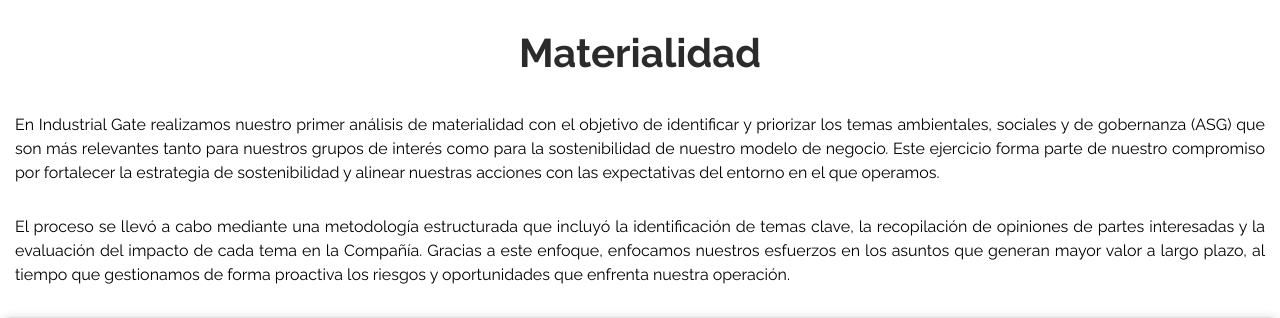
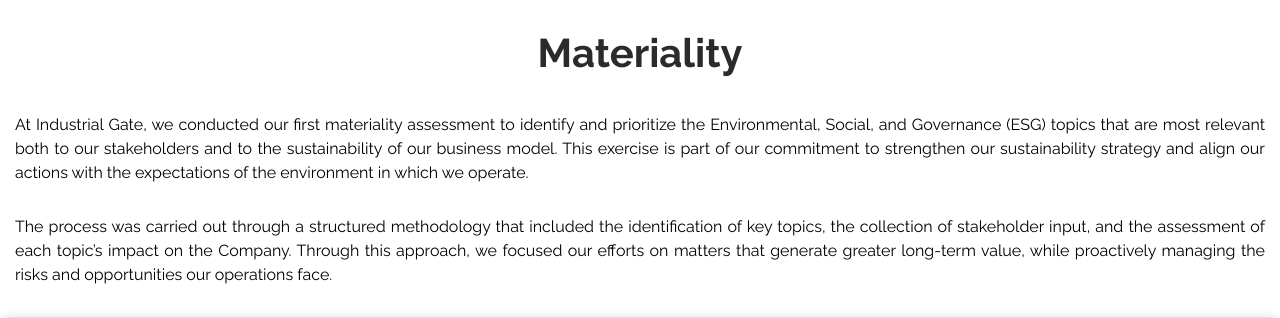
Before and after one commit to diegosanru/ig_esg, a Django app: page /en/materialidad in a window 1280 px wide. Shown: the part 336-654 px from the top of the page. Run offline with Django 3.2, Linux system fonts and the light colour scheme; some libraries are stand-ins or nearby versions.

Commit message:
traducciones

```diff
--- a/frontend/templates/en/frontend/modelo_asg/materialidad.html
+++ b/frontend/templates/en/frontend/modelo_asg/materialidad.html
@@ -405,13 +405,13 @@
         <div class="container">
 
             <div class="wow fadeInUp" data-wow-duration="1s"><br>
-                <h1 class="text-center tc-blue">Materialidad</h1>
+                <h1 class="text-center tc-blue">Materiality</h1>
                 <p class="text-justify">
-                    En Industrial Gate realizamos nuestro primer análisis de materialidad con el objetivo de identificar y priorizar los temas ambientales, sociales y de gobernanza (ASG) que son más relevantes tanto para nuestros grupos de interés como para la sostenibilidad de nuestro modelo de negocio. Este ejercicio forma parte de nuestro compromiso por fortalecer la estrategia de sostenibilidad y alinear nuestras acciones con las expectativas del entorno en el que operamos.
+                    At Industrial Gate, we conducted our first materiality assessment to identify and prioritize the Environmental, Social, and Governance (ESG) topics that are most relevant both to our stakeholders and to the sustainability of our business model. This exercise is part of our commitment to strengthen our sustainability strategy and align our actions with the expectations of the environment in which we operate.
 
                 </p>
                 <p class="text-justify">
-                    El proceso se llevó a cabo mediante una metodología estructurada que incluyó la identificación de temas clave, la recopilación de opiniones de partes interesadas y la evaluación del impacto de cada tema en la Compañía. Gracias a este enfoque, enfocamos nuestros esfuerzos en los asuntos que generan mayor valor a largo plazo, al tiempo que gestionamos de forma proactiva los riesgos y oportunidades que enfrenta nuestra operación.
+                    The process was carried out through a structured methodology that included the identification of key topics, the collection of stakeholder input, and the assessment of each topic’s impact on the Company. Through this approach, we focused our efforts on matters that generate greater long-term value, while proactively managing the risks and opportunities our operations face.
 
                 </p>
                 <div class="row justify-content-center mat-img">
@@ -421,7 +421,7 @@
                 </div>
 
                 <p class="text-justify" style="padding-top: 30px">
-                    Los temas identificados como prioritarios guían el diseño de nuestra estrategia ASG, la gestión de proyectos y la comunicación con las partes interesadas. Esta evaluación se actualiza periódicamente para mantener su vigencia frente a los cambios en el contexto global y local.
+                    The topics identified as priorities guide the design of our ESG strategy, project management, and communication with stakeholders. This assessment is updated periodically to remain current in light of changes in the global and local context.
                 </p>
 
                 <div class="row justify-content-center mat-img">
@@ -446,25 +446,25 @@
         <section id="ejes">
         <div class="content-wrap p-2">
                 <div class="container"><br>
-                    <h1 class="text-center tc-blue">Estrategia ASG</h1>
+                    <h1 class="text-center tc-blue">ESG Strategy</h1>
 
-                    <p class="text-justify">En Industrial Gate, concebimos la sostenibilidad como una estrategia de negocio que impulsa la creación de valor a largo plazo. Nuestra Estrategia Ambiental, Social y de Gobernanza (ASG) articula los principios que rigen nuestras operaciones y decisiones clave, alineándonos con los marcos internacionales más relevantes y las expectativas de nuestros grupos de interés.
+                    <p class="text-justify">At Industrial Gate, we view sustainability as a business strategy that drives long-term value creation. Our Environmental, Social, and Governance (ESG) Strategy sets out the principles that guide our operations and key decisions, aligning us with the most relevant international frameworks and the expectations of our stakeholders.
                     </p>
                     <div class="row text-center mb-2">
                         <!-- Botón 1 -->
                         <div class="col-md-4 icon-container wow fadeInUp">
                             <img src="/static/images/asg/ico_medio_ambiente.png" alt="Medio Ambiente" class="icon img-fluid" data-target="#tab1">
-                            <h3 class="m-0">Eje Ambiental</h3>
+                            <h3 class="m-0">Environmental pillar</h3>
                         </div>
                         <!-- Botón 2 -->
                         <div class="col-md-4 icon-container wow fadeInUp">
                             <img src="/static/images/asg/ico_gente.png" alt="Gente" class="icon img-fluid" data-target="#tab2" style="height: 100px; width: 105px; padding-top: 10px">
-                            <h3 class="m-0">Eje Social</h3>
+                            <h3 class="m-0">Social pillar</h3>
                         </div>
                         <!-- Botón 3 -->
                         <div class="col-md-4 icon-container wow fadeInUp">
                             <img src="/static/images/asg/ico_comunidad.png" alt="Comunidad" class="icon img-fluid" data-target="#tab3" style="height: 98px; width: 108px">
-                            <h3 class="m-0">Eje de Gobernanza</h3>
+                            <h3 class="m-0">Governance pillar</h3>
                         </div>
                     </div>
                     <!-- Contenido dinámico -->
@@ -477,9 +477,9 @@
                                     </div>
                                     <div class="col-md-6">
                                         <ul class="list-styled1 text-justify">
-                                            <li><img src="/static/images/asg/Iconos-30.png" alt="bullet" class="bullet"> Diseñamos nuestros inmuebles bajo criterios de eficiencia energética e innovación sustentable.</li>
-                                            <li><img src="/static/images/asg/Iconos-30.png" alt="bullet" class="bullet"> Monitoreamos el consumo de agua y energía, así como nuestras emisiones de CO₂e.</li>
-                                            <li><img src="/static/images/asg/Iconos-30.png" alt="bullet" class="bullet"> Buscamos reducir el impacto ambiental de nuestras operaciones mediante prácticas responsables y procesos de mejora continua.</li>
+                                            <li><img src="/static/images/asg/Iconos-30.png" alt="bullet" class="bullet"> We design our properties based on energy efficiency and sustainable innovation criteria.</li>
+                                            <li><img src="/static/images/asg/Iconos-30.png" alt="bullet" class="bullet"> We monitor water and energy consumption, as well as our CO₂e emissions.</li>
+                                            <li><img src="/static/images/asg/Iconos-30.png" alt="bullet" class="bullet"> We seek to reduce the environmental impact of our operations through responsible practices and continuous improvement processes.</li>
                                         </ul>
                                     </div>
                             </div>
@@ -489,9 +489,9 @@
 
                                 <div class="col-md-6">
                                     <ul class="list-styled1 text-justify">
-                                        <li><img src="/static/images/asg/Iconos-28.png" alt="bullet" class="bullet"> Promovemos condiciones laborales justas, seguras y equitativas.</li>
-                                        <li><img src="/static/images/asg/Iconos-28.png" alt="bullet" class="bullet"> Impulsamos el desarrollo profesional de nuestros colaboradores y fomentamos la diversidad en nuestras plantillas.</li>
-                                        <li><img src="/static/images/asg/Iconos-28.png" alt="bullet" class="bullet"> Establecemos vínculos de colaboración con las comunidades y actores locales para contribuir positivamente en los territorios donde operamos.</li>
+                                        <li><img src="/static/images/asg/Iconos-28.png" alt="bullet" class="bullet"> We promote an inclusive and collaborative work environment that fosters a sense of belonging and the active participation of our employees.</li>
+                                        <li><img src="/static/images/asg/Iconos-28.png" alt="bullet" class="bullet"> We foster the professional development of our employees and promote diversity in our workforce.</li>
+                                        <li><img src="/static/images/asg/Iconos-28.png" alt="bullet" class="bullet"> We establish collaborative links with communities and local actors to contribute positively to the territories where we operate.</li>
                                     </ul>
                                 </div>
                                 <div class="col-md-6 text-center">
@@ -506,9 +506,9 @@
                                 </div>
                                 <div class="col-md-6">
                                     <ul class="list-styled1 text-justify">
-                                        <li><img src="/static/images/asg/Iconos-29.png" alt="bullet" class="bullet"> Contamos con órganos de gobierno eficientes y políticas internas que promueven la rendición de cuentas.</li>
-                                        <li><img src="/static/images/asg/Iconos-29.png" alt="bullet" class="bullet"> Integramos la gestión de riesgos ASG en nuestras decisiones estratégicas y procesos operativos.</li>
-                                        <li><img src="/static/images/asg/Iconos-29.png" alt="bullet" class="bullet"> Nos alineamos con las mejores prácticas del sector en materia de cumplimiento normativo, derechos humanos, integridad corporativa y prevención de conflictos de interés.</li>
+                                        <li><img src="/static/images/asg/Iconos-29.png" alt="bullet" class="bullet"> We have efficient governing bodies and internal policies that promote accountability.</li>
+                                        <li><img src="/static/images/asg/Iconos-29.png" alt="bullet" class="bullet"> We integrate ESG risk management into our strategic decisions and operational processes.</li>
+                                        <li><img src="/static/images/asg/Iconos-29.png" alt="bullet" class="bullet"> We align with the sector's best practices in terms of regulatory compliance, human rights, corporate integrity, and conflict of interest prevention.</li>
                                     </ul>
                                 </div>
 
@@ -520,15 +520,15 @@
         </div>
         <div class="container">
             <div id="modelo-sus" class="wow fadeInUp" data-wow-duration="1s">
-                <h1 class="text-center mt-5 mb-5" style="color: #2B2B2B;">Nuestro Compromiso con los ODS</h1>
+                <h1 class="text-center mt-5 mb-5" style="color: #2B2B2B;">Our Commitment to the SDGs</h1>
                 <p class="text-justify">
-                    En Industrial Gate entendemos que el desarrollo sostenible requiere acciones concretas que contribuyan a resolver los desafíos globales. Por ello, alineamos nuestra estrategia ASG con los Objetivos de Desarrollo Sostenible (ODS) de las Naciones Unidas, identificando aquellos que están directamente relacionados con nuestro modelo de negocio y áreas de impacto.
+                    At Industrial Gate, we understand that sustainable development requires concrete actions that help address global challenges. Therefore, we align our ESG strategy with the United Nations Sustainable Development Goals (SDGs), identifying those that are directly related to our business model and areas of impact.
                 </p>
                 <p class="text-justify">
-                    A través de nuestras operaciones, políticas y programas, impulsamos iniciativas que favorecen el crecimiento económico inclusivo, la innovación industrial responsable, el acceso a empleos dignos y la protección del medio ambiente.
+                    Through our operations, policies, and programs, we promote initiatives that support inclusive economic growth, responsible industrial innovation, access to decent jobs, and environmental protection.
                 </p>
                 <p class="text-justify">
-                    A continuación, se presentan los ODS con los que contribuimos activamente, junto con una breve explicación de cómo nuestras acciones se alinean con cada uno:                </p>
+                    Below are the SDGs to which we actively contribute, along with a brief explanation of how our actions align with each one:                </p>
 
             </div>
 
@@ -640,9 +640,9 @@
 
 
             <div id="modelo-sus" class=" container wow fadeInUp" data-wow-duration="1s">
-                <h1 class="text-center mb-5" style="color: #2B2B2B;">Afiliaciones y Certificaciones</h1>
+                <h1 class="text-center mb-5" style="color: #2B2B2B;">Affiliations and Certifications</h1>
                 <p class="text-justify">
-                    Como parte de nuestro compromiso con la adopción de prácticas ASG de excelencia, participamos en iniciativas y programas que impulsan la sostenibilidad en nuestras actividades. Además, contamos con certificaciones que respaldan nuestro cumplimiento con estándares reconocidos a nivel nacional e internacional en aspectos ambientales, sociales y de gobernanza corporativa.
+                    As part of our commitment to adopting ESG best practices, we participate in initiatives and programs that promote sustainability in our activities. In addition, we hold certifications that support our compliance with nationally and internationally recognized standards across environmental, social, and corporate governance aspects.
                 </p>
 
             </div>
@@ -660,19 +660,19 @@
                 </div>
                 <div class="col-md-6 col-sm-1 col-lg-6 p-5 d-flex flex-column justify-content-center" style="background-color: #F5BA3D">
                     <h1 class="tc-blue text-center" style="color: white">
-                        Afiliaciones
+                        Affiliations
                     </h1>
                     <div class="d-flex justify-content-center">
                         <ul class="list-styled" style="color: #fff;">
                             <p class="text-justify" style="color: white">
-                                En Industrial Gate, fortalecemos nuestro compromiso con la sostenibilidad al integrarnos a iniciativas de evaluación y responsabilidad corporativa que promueven las mejores prácticas en el sector inmobiliario e industrial.
+                                At Industrial Gate, we strengthen our commitment to sustainability by joining corporate responsibility and assessment initiatives that promote best practices in the real estate and industrial sector.
                             </p>
                             <p class="text-justify" style="color: white">
-                                Actualmente participamos en las siguientes plataformas y organismos:
+                                We currently participate in the following platforms and organizations:
                             </p>
                             <li>
                                 <p style="color: white">
-                                    GRESB (Global Real Estate Sustainability Benchmark), donde reportamos desde 2023 nuestro desempeño ASG para compararnos con los más altos estándares internacionales.
+                                    GRESB (Global Real Estate Sustainability Benchmark), where since 2023 we have reported our ESG performance to benchmark against the highest international standards.
                                 </p>
                             </li>
                             <!-- <li>
@@ -686,13 +686,13 @@
                 <div class="col-md-6 col-sm-1 col-lg-6 p-5 text-white d-flex flex-column justify-content-center"
      style="background-color: #3DB7B0">
     <h1 class="text-white text-center" style="color: white">
-        Certificaciones
+        Certifications
     </h1>
     <p class="text-justify">
-        En Industrial Gate, desarrollamos y operamos inmuebles industriales bajo los más altos estándares de sostenibilidad. Como parte de este compromiso, hemos obtenido certificaciones EDGE (Excellence in Design for Greater Efficiencies), promovidas por la International Finance Corporation (IFC), y certificaciones LEED (Leadership in Energy and Environmental Design), otorgadas por el U.S. Green Building Council (USGBC).
+        At Industrial Gate, we develop and operate industrial properties under the highest sustainability standards. As part of this commitment, we have obtained EDGE (Excellence in Design for Greater Efficiencies) certifications, promoted by the International Finance Corporation (IFC), and LEED (Leadership in Energy and Environmental Design) certifications, awarded by the U.S. Green Building Council (USGBC).
     </p>
     <p class="text-justify">
-        Estos reconocimientos validan el alto desempeño de nuestros proyectos en eficiencia energética, manejo responsable de recursos, calidad ambiental y reducción de impactos, consolidando nuestro enfoque hacia una construcción y operación sostenible.
+        These recognitions validate the high performance of our projects in energy efficiency, responsible resource management, environmental quality, and impact reduction, reinforcing our approach to sustainable construction and operations.
     </p>
 </div>
                 <div class="col-md-6 col-sm-1 col-lg-6 m-0 p-0">
@@ -795,7 +795,7 @@
             <div id="descargable" class="wow fadeInUp pt-5 pb-5" data-wow-duration="1s"
                  style="visibility: visible; animation-duration: 1s; animation-name: fadeInUp;">
                 <div id="menu1_6"></div>
-                <h1 class="text-center mb-5" style="color: #2B2B2B;">Contenido Descargable</h1>
+                <h1 class="text-center mb-5" style="color: #2B2B2B;">Downloadable Content</h1>
                 <div class="row justify-content-center wow fadeInUp" style="visibility: visible; animation-name: fadeInUp;">
                     <div class="col-md-3 mb-4">
                         <a class="d-flex flex-column"
```
Also changed, not shown: frontend/templates/en/frontend/ambiental.html (+16 -16 lines), frontend/templates/en/frontend/gobernanza.html (+22 -22 lines), frontend/templates/en/frontend/responsabilidad_social.html (+30 -30 lines).
